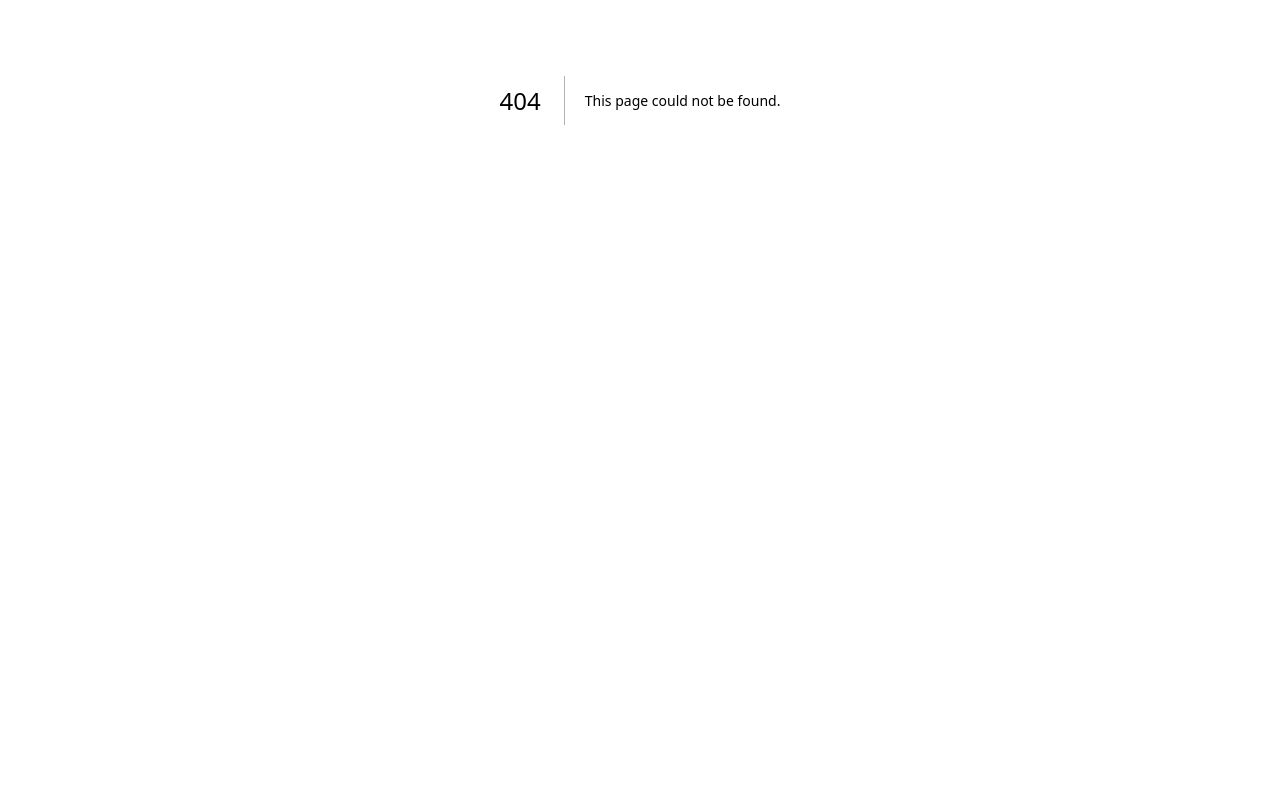
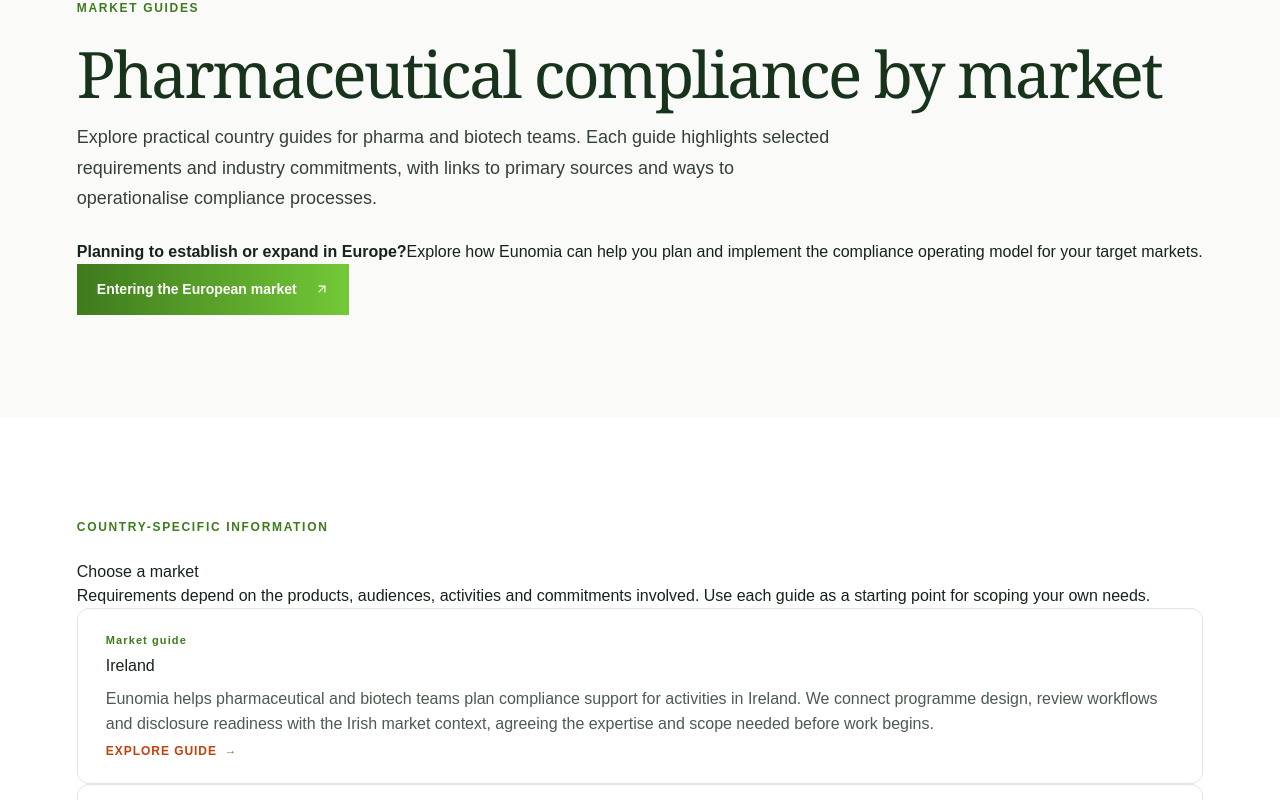
Before and after one commit to eunomiapharmaservices/Eunomia_New_Website, a Next.js app: page /markets in a window 1280 px wide. Before the commit this address had no page. Shown: the part 300-1100 px from the top of the page. Before the commit the page ends 800 px from the top, so only its background shows below. Built offline with nearby package versions, Linux system fonts and the light colour scheme.

Commit message:
Add pharmaceutical compliance markets hub

```diff
--- /dev/null
+++ b/app/markets/page.tsx
@@ -0,0 +1,66 @@
+import type { Metadata } from "next";
+import { ArrowUpRight } from "lucide-react";
+import { markets } from "../../data/markets";
+import { SiteFooter, SiteHeader } from "../../components/SiteChrome";
+import { StructuredData } from "../../components/StructuredData";
+import { withSocial } from "../../lib/seo";
+
+const base = "https://www.eunomiapharmaservices.com";
+
+export const metadata: Metadata = withSocial("/markets", {
+  title: "Pharma Compliance Market Guides | Eunomia",
+  description: "Explore country-specific pharmaceutical and biotech compliance guides, including the US, Canada, India and European markets.",
+  alternates: { canonical: base + "/markets" },
+});
+
+export default function MarketsPage() {
+  const items = markets.map((market, index) => ({
+    "@type": "ListItem",
+    position: index + 1,
+    name: market.country,
+    url: base + "/markets/" + market.slug,
+  }));
+
+  return (
+    <main className="market-hub">
+      <StructuredData data={{ "@context": "https://schema.org", "@type": "ItemList", name: "Pharmaceutical compliance market guides", itemListElement: items }} />
+      <SiteHeader />
+      <section className="category-hero section-pad">
+        <p className="section-kicker">Market guides</p>
+        <h1>Pharmaceutical compliance by market</h1>
+        <p>Explore practical country guides for pharma and biotech teams. Each guide highlights selected requirements and industry commitments, with links to primary sources and ways to operationalise compliance processes.</p>
+        <div className="market-hub-entry">
+          <div>
+            <strong>Planning to establish or expand in Europe?</strong>
+            <span>Explore how Eunomia can help you plan and implement the compliance operating model for your target markets.</span>
+          </div>
+          <a className="primary-button" href="/entering-europe">Entering the European market <ArrowUpRight aria-hidden="true" /></a>
+        </div>
+      </section>
+      <section className="section-pad market-hub-list" aria-labelledby="market-hub-heading">
+        <div className="market-hub-intro">
+          <p className="section-kicker">Country-specific information</p>
+          <h2 id="market-hub-heading">Choose a market</h2>
+          <p>Requirements depend on the products, audiences, activities and commitments involved. Use each guide as a starting point for scoping your own needs.</p>
+        </div>
+        <div className="market-hub-grid">
+          {markets.map((market) => (
+            <a className="category-item" key={market.slug} href={"/markets/" + market.slug}>
+              <span>Market guide</span>
+              <h3>{market.country}</h3>
+              <p>{market.intro}</p>
+              <b>Explore guide <span aria-hidden="true">→</span></b>
+            </a>
+          ))}
+        </div>
+      </section>
+      <section className="contact section-pad">
+        <p className="section-kicker">Talk to Eunomia</p>
+        <h2>Need help translating requirements into day-to-day operations?</h2>
+        <p>Discuss your markets, activities and existing processes with our team. We can agree a practical scope and identify where country-specific expertise is needed.</p>
+        <a className="primary-button" href="/contact?service=Market%20compliance%20support">Discuss your compliance needs <ArrowUpRight aria-hidden="true" /></a>
+      </section>
+      <SiteFooter />
+    </main>
+  );
+}
```
